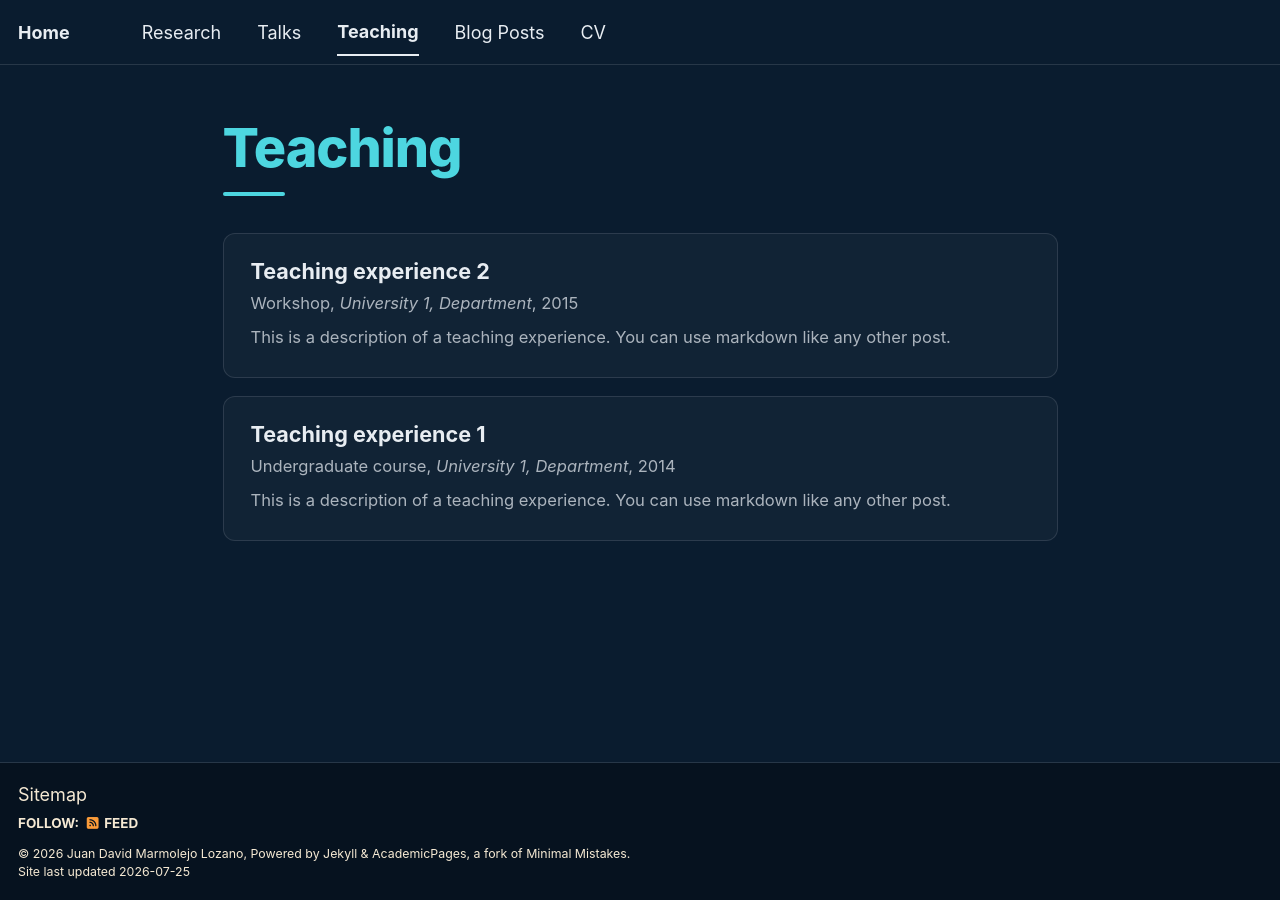
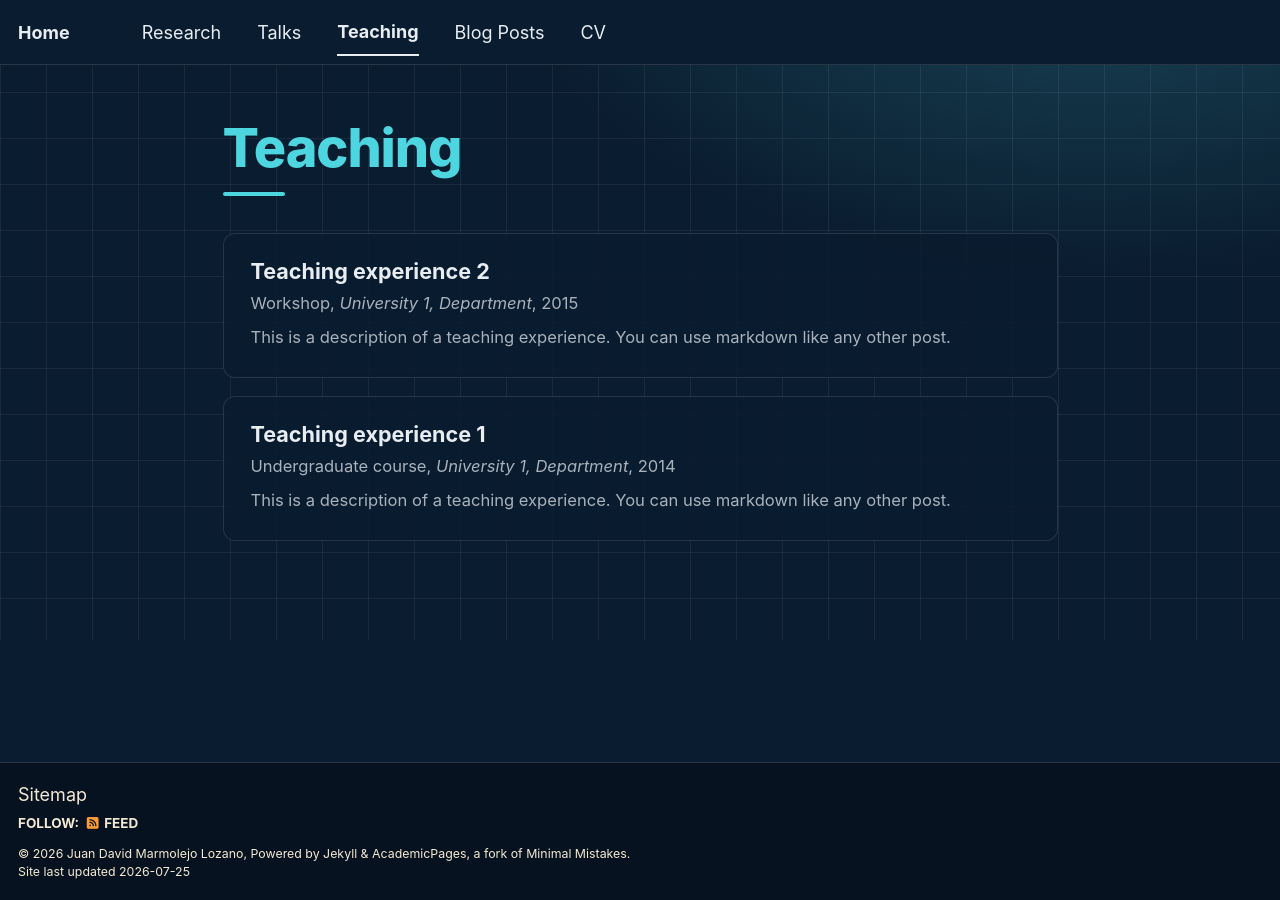
Before and after one commit to jdmarmolejo/jdmarmolejo.github.io, a Jekyll site: the page built from _pages/teaching.html, in a window 1280 px wide. Built offline with Jekyll 4.4.1, drawn with Linux system fonts in a browser that asks for light colours; a script bundle is joined from its source files by our own code; library files that are not in the unit come from our copies.

Commit message:
Add files via upload

```diff
--- a/_includes/head/custom.html
+++ b/_includes/head/custom.html
@@ -23,9 +23,28 @@
      .sidebar), so none of these rules touch it.
      ===================================================================== -->
 <style>
+  /* ---------- decorative backdrop (content pages only) ----------
+     #main exists on every page except the homepage, so these rules
+     never touch the hero. A fixed layer keeps it cheap to scroll. */
+  body:has(#main) {
+    background-image:
+      /* faint blueprint grid */
+      linear-gradient(color-mix(in srgb, var(--global-text-color) 7%, transparent) 1px, transparent 1px),
+      linear-gradient(90deg, color-mix(in srgb, var(--global-text-color) 7%, transparent) 1px, transparent 1px),
+      /* brand glows */
+      radial-gradient(1000px 620px at 86% -12%,
+        color-mix(in srgb, var(--global-base-color) 26%, transparent), transparent 62%),
+      radial-gradient(840px 540px at -14% 112%,
+        color-mix(in srgb, var(--global-link-color) 22%, transparent), transparent 62%);
+    background-size: 46px 46px, 46px 46px, auto, auto;
+    background-repeat: repeat, repeat, no-repeat, no-repeat;
+    background-attachment: fixed, fixed, fixed, fixed;
+  }
+
   /* full-width, centred content (override the theme's sidebar grid) */
   .sidebar { display: none !important; }
   #main {
+    position: relative;
     max-width: 880px !important;
     margin: 0 auto !important;
     padding: 3rem 1.25rem 4.5rem !important;
@@ -66,12 +85,27 @@
   .grid__item { margin-bottom: 1rem; }
   .archive__item {
     display: block;
+    position: relative;
     border: 1px solid color-mix(in srgb, var(--global-text-color) 12%, transparent);
-    background: color-mix(in srgb, var(--global-text-color) 3%, transparent);
+    background: color-mix(in srgb, var(--global-bg-color) 82%, transparent);
+    -webkit-backdrop-filter: blur(6px);
+            backdrop-filter: blur(6px);
     border-radius: 12px;
     padding: 1.25rem 1.5rem;
+    overflow: hidden;
     transition: transform 0.18s ease, border-color 0.18s ease, box-shadow 0.18s ease;
   }
+  /* accent edge that lights up on hover */
+  .archive__item::before {
+    content: "";
+    position: absolute;
+    left: 0; top: 0; bottom: 0;
+    width: 3px;
+    background: var(--global-base-color);
+    opacity: 0;
+    transition: opacity 0.18s ease;
+  }
+  .archive__item:hover::before { opacity: 1; }
   .archive__item:hover {
     transform: translateY(-3px);
     border-color: color-mix(in srgb, var(--global-base-color) 55%, transparent);
```
